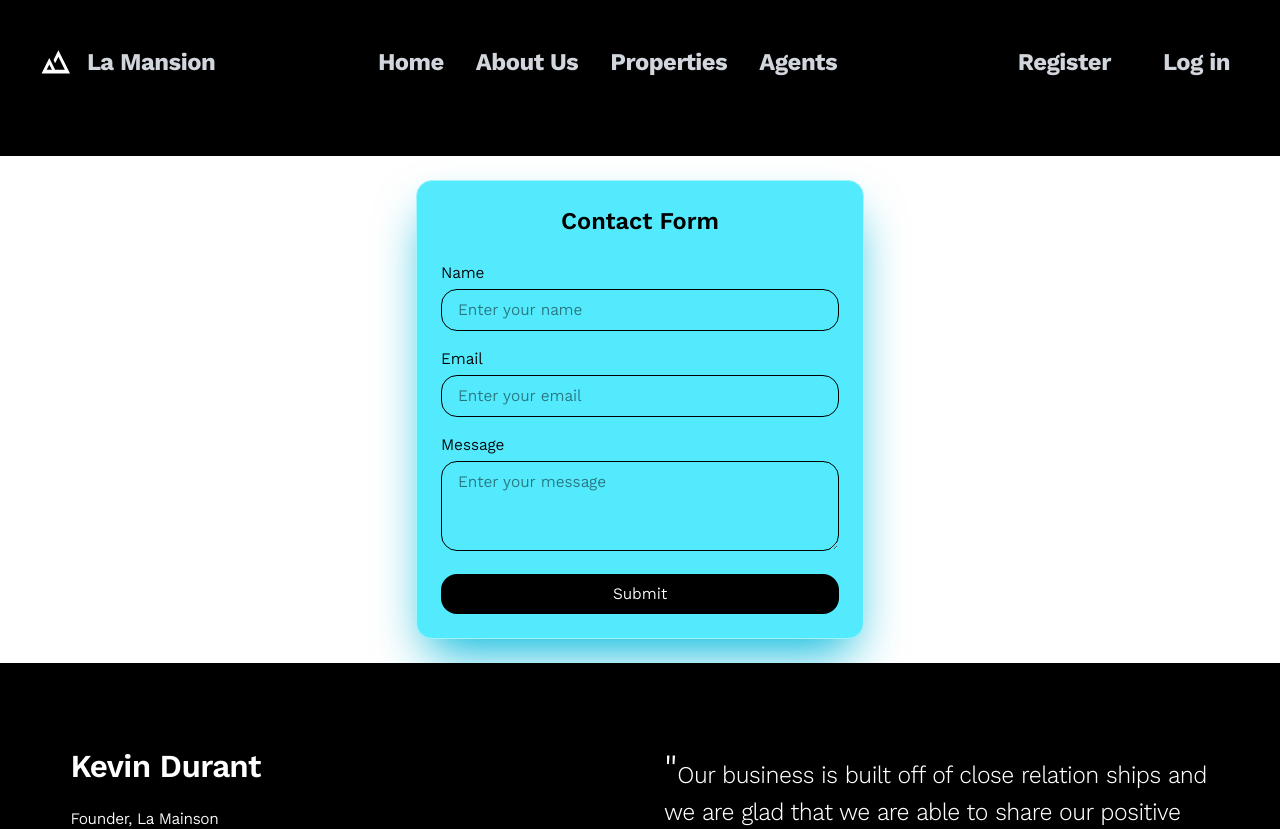
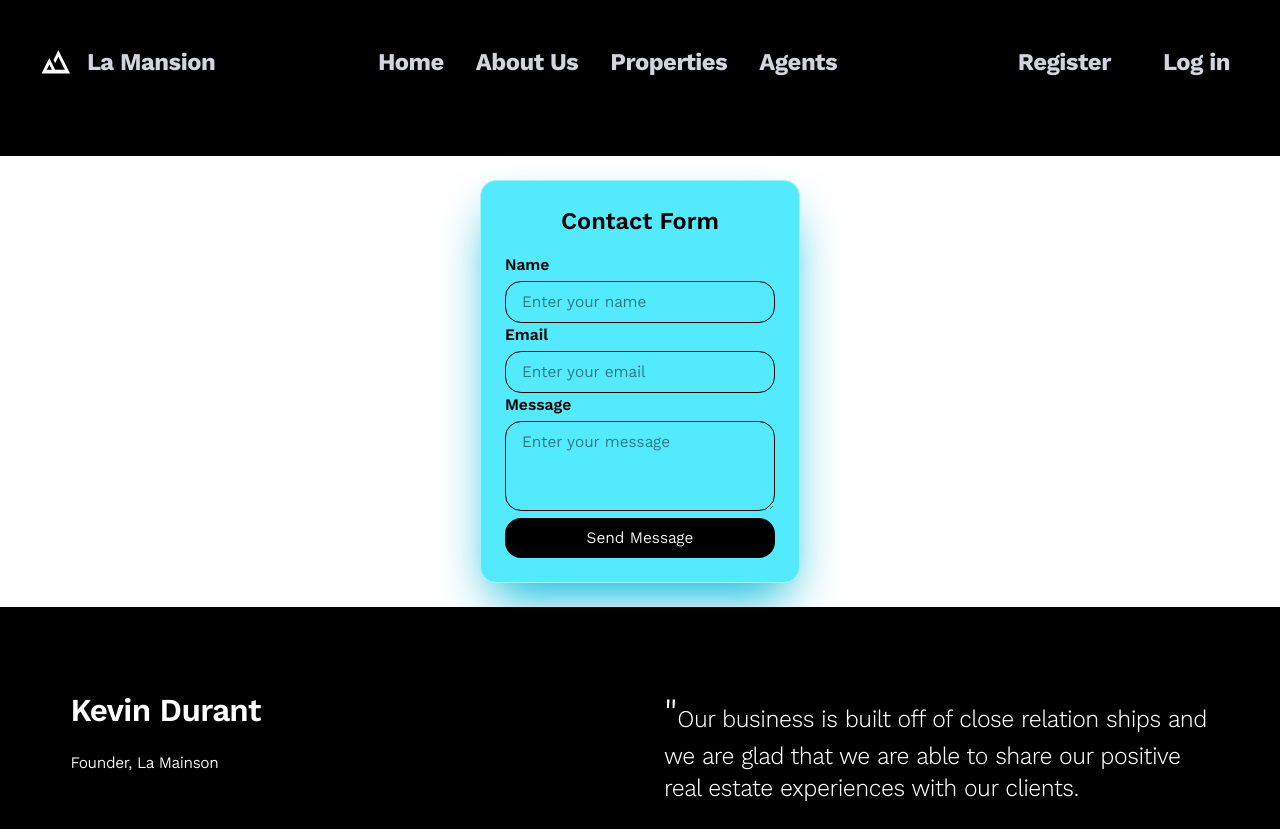
Before and after one commit to SophearaT/RealEstate_FrontEnd, a Vue app: page /contact in a window 1280 px wide. Shown: the top 829 px of the page. Built offline with nearby package versions, Linux system fonts and the light colour scheme.

Commit message:
change contact form

```diff
--- a/src/pages/ContactForm.vue
+++ b/src/pages/ContactForm.vue
@@ -1,11 +1,12 @@
 <template>
     <section class="mx-4">
-        <div class="max-w-md mx-auto my-6 p-6 border border-cyan-200 rounded-2xl bg-cyan-300 shadow-2xl shadow-cyan-500/100">
-            <h2 class="text-2xl font-semibold mb-6 text-center">Contact Form</h2>
-            <Form :validation-schema="validateSchema" @submit="handleSubmit" class="space-y-4">
+        <div
+            class="w-full max-w-80 mx-auto my-6 p-6 border border-cyan-200 rounded-2xl bg-cyan-300 shadow-2xl shadow-cyan-500/100">
+            <h2 class="text-2xl font-semibold mb-4 text-center">Contact Form</h2>
+            <Form :validation-schema="validateSchema" @submit="handleSubmit">
                 <!-- Name Field -->
                 <div>
-                    <label for="name" class="block mb-1">Name</label>
+                    <label for="name" class="block mb-1 font-semibold">Name</label>
                     <Field type="text" v-model="form.name" name="name"
                         class="w-full px-4 py-2 border border-black-300 rounded-2xl focus:outline-none focus:ring-2 focus:ring-cyan-500"
                         placeholder="Enter your name" />
@@ -13,7 +14,7 @@
                 </div>
                 <!-- Email Field -->
                 <div>
-                    <label for="email" class="block mb-1">Email</label>
+                    <label for="email" class="block mb-1 font-semibold">Email</label>
                     <Field type="email" v-model="form.email" name="email"
                         class="w-full px-4 py-2 border border-black-300 rounded-2xl focus:outline-none focus:ring-2 focus:ring-cyan-500"
                         placeholder="Enter your email" />
@@ -21,7 +22,7 @@
                 </div>
                 <!-- Message Field -->
                 <div>
-                    <label for="message" class="block mb-1">Message</label>
+                    <label for="message" class="block mb-1 font-semibold">Message</label>
                     <Field as="textarea" v-model="form.message" name="message" rows="3"
                         class="w-full px-4 py-2 border border-black-300 rounded-2xl focus:outline-none focus:ring-2 focus:ring-cyan-500"
                         placeholder="Enter your message" />
@@ -30,7 +31,7 @@
                 <!-- Submit Button -->
                 <button type="submit"
                     class="w-full py-2 bg-black text-white rounded-2xl hover:bg-white hover:text-black hover:cursor-pointer transition-colors duration-300">
-                    Submit
+                    Send Message
                 </button>
             </Form>
         </div>
```
